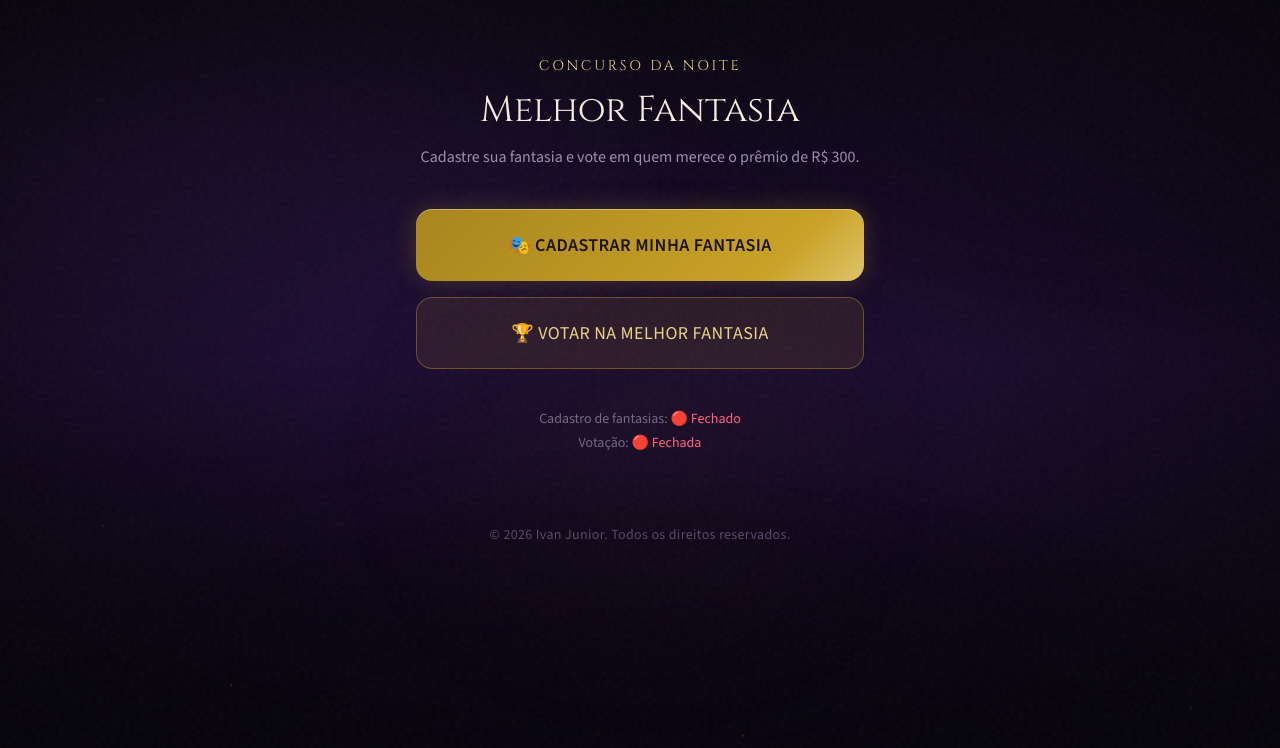
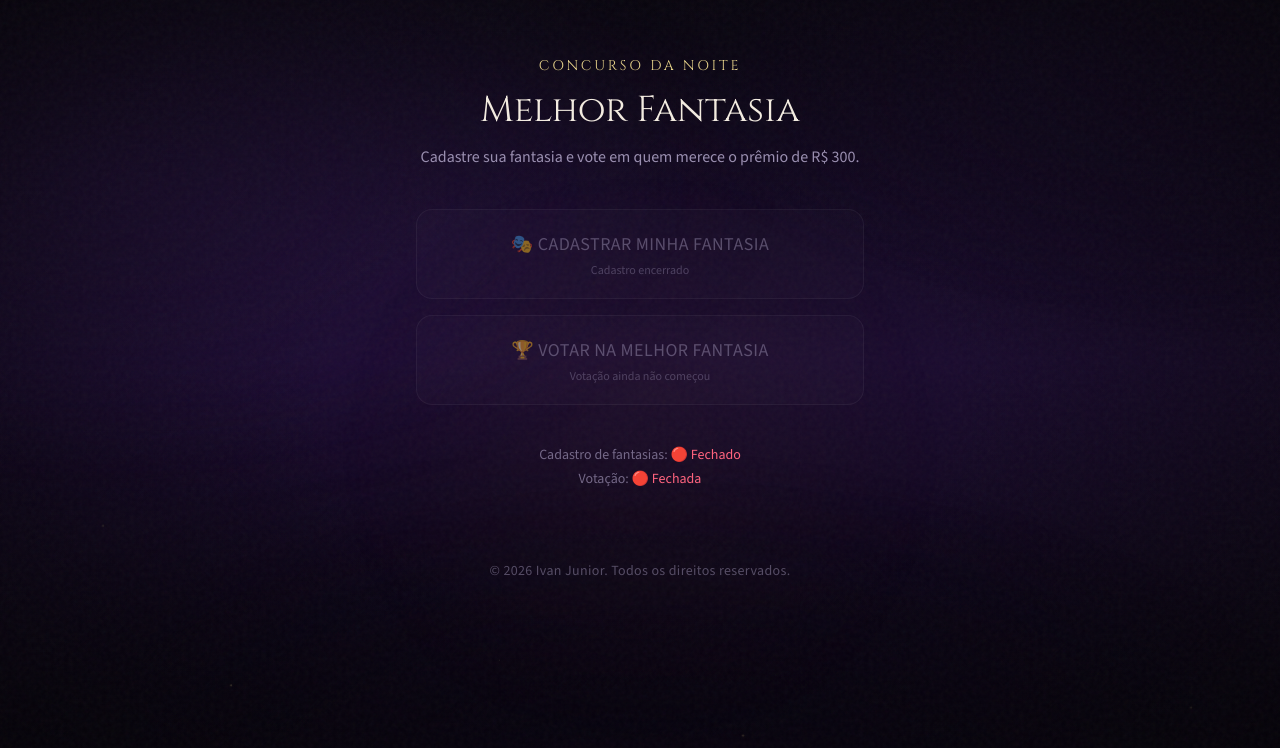
Before and after one commit to ivan-junior/aniversario, a React (Vite) app: page /festa in a window 1280 px wide. Shown: the top 748 px of the page. Built offline with nearby package versions, Linux system fonts and the light colour scheme; no server answers.

Commit message:
Refatora a página FestaPage para melhorar a lógica de carregamento e exibição de botões de cadastro e votação. Adiciona classes de estilo para estados desabilitados e implementa verificação de status de registro e votação, garantindo uma melhor experiência do usuário.

```diff
--- a/src/pages/FestaPage.tsx
+++ b/src/pages/FestaPage.tsx
@@ -4,6 +4,9 @@ import { FestaLayout } from '../components/festa/FestaLayout'
 import { PartyStatus } from '../components/festa/PartyStatus'
 import { getPartyStatus } from '../services/festaApi'
 import type { PartyStatus as PartyStatusType } from '../types/festa'
+
+const disabledClass =
+  'flex min-h-[4.5rem] w-full cursor-not-allowed flex-col items-center justify-center rounded-2xl border border-white/10 bg-white/[0.03] px-5 py-5 text-center opacity-50'
 
 export function FestaPage() {
   const [status, setStatus] = useState<PartyStatusType | null>(null)
@@ -12,7 +15,7 @@ export function FestaPage() {
   useEffect(() => {
     let cancelled = false
 
-    getPartyStatus()
+    getPartyStatus({ force: true })
       .then((data) => {
         if (!cancelled) setStatus(data)
       })
@@ -34,6 +37,10 @@ export function FestaPage() {
     }
   }, [])
 
+  const registrationOpen = status?.registrationOpen === true
+  const votingOpen = status?.votingOpen === true
+  const votingEnded = status?.votingEnded === true
+
   return (
     <FestaLayout>
       <div className="animate-fade-up text-center">
@@ -49,26 +56,65 @@ export function FestaPage() {
       </div>
 
       <div className="animate-fade-up delay-1 mt-10 space-y-4">
+        {loading ? (
+          <>
+            <div className={disabledClass} aria-busy="true">
+              <span className="text-lg tracking-wide text-mist uppercase">
+                🎭 Cadastrar minha fantasia
+              </span>
+              <span className="mt-1 text-xs text-mist/70">Carregando...</span>
+            </div>
+            <div className={disabledClass} aria-busy="true">
+              <span className="text-lg tracking-wide text-mist uppercase">
+                🏆 Votar na melhor fantasia
+              </span>
+              <span className="mt-1 text-xs text-mist/70">Carregando...</span>
+            </div>
+          </>
+        ) : (
+          <>
+            {registrationOpen ? (
               <Link
                 to="/fantasia"
                 className="btn-gold flex min-h-[4.5rem] w-full items-center justify-center rounded-2xl px-5 py-5 text-center text-lg tracking-wide uppercase"
               >
                 🎭 Cadastrar minha fantasia
               </Link>
+            ) : (
+              <div className={disabledClass} aria-disabled="true">
+                <span className="text-lg tracking-wide text-mist uppercase">
+                  🎭 Cadastrar minha fantasia
+                </span>
+                <span className="mt-1 text-xs text-mist/80">Cadastro encerrado</span>
+              </div>
+            )}
 
+            {votingOpen ? (
               <Link
                 to="/votar"
                 className="flex min-h-[4.5rem] w-full items-center justify-center rounded-2xl border border-gold/40 bg-gold/10 px-5 py-5 text-center text-lg tracking-wide text-gold-light uppercase transition hover:bg-gold/20"
               >
                 🏆 Votar na melhor fantasia
               </Link>
+            ) : (
+              <div className={disabledClass} aria-disabled="true">
+                <span className="text-lg tracking-wide text-mist uppercase">
+                  🏆 Votar na melhor fantasia
+                </span>
+                <span className="mt-1 text-xs text-mist/80">
+                  {votingEnded ? 'Votação encerrada' : 'Votação ainda não começou'}
+                </span>
+              </div>
+            )}
+          </>
+        )}
       </div>
 
       <PartyStatus
         className="animate-fade-up delay-2 mt-10"
         loading={loading}
-        registrationOpen={status?.registrationOpen ?? false}
-        votingOpen={status?.votingOpen ?? false}
+        registrationOpen={registrationOpen}
+        votingOpen={votingOpen}
       />
     </FestaLayout>
   )
```
Lines whose indentation alone changed are shown as unchanged.
